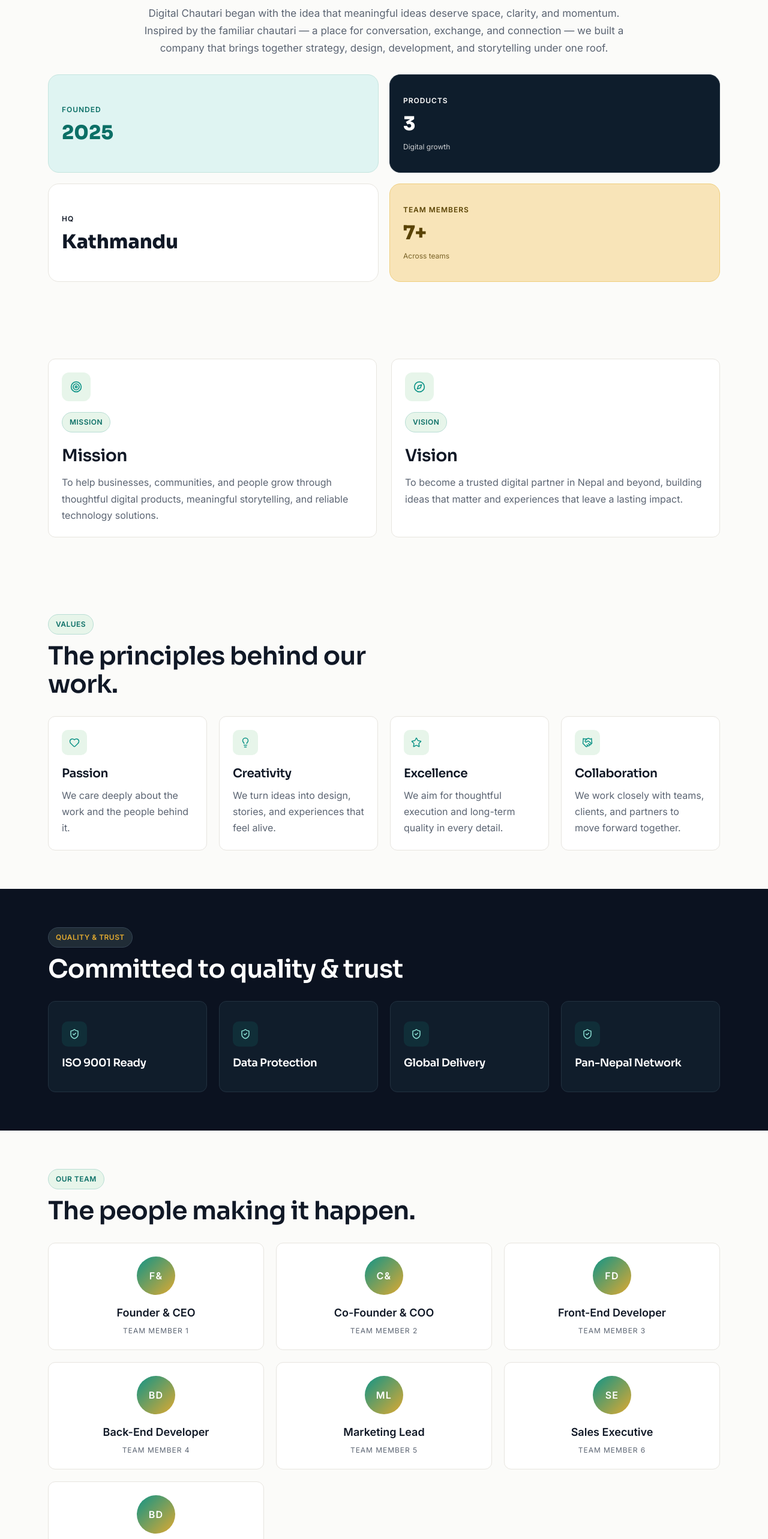
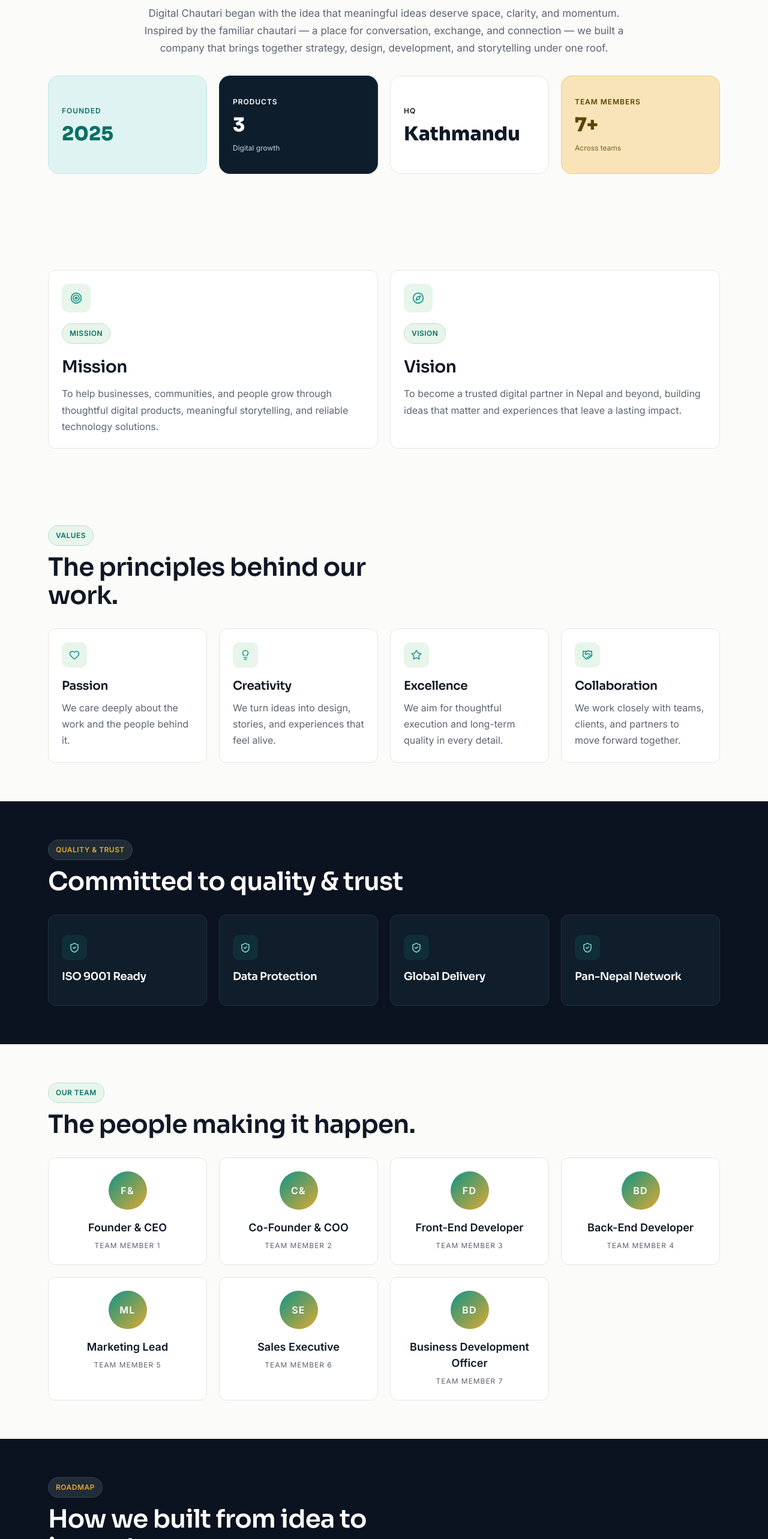
Before and after one commit to Parvesh-ops/digital-chautari, a Next.js app: page /about in a window 1280 px wide. Shown: the part 780-3346 px from the top of the page at 60% size. Built offline with nearby package versions, Linux system fonts and the light colour scheme.

Commit message:
feat: update grid layout for story, mission, values, trust, and team sections for improved responsiveness

```diff
--- a/app/(public)/about/page.tsx
+++ b/app/(public)/about/page.tsx
@@ -91,7 +91,7 @@ export default function AboutPage() {
             </p>
           </div>
 
-          <div className="story-grid">
+          <div className="grid grid-2  md:grid-cols-4">
             {storyStats.map((stat, index) => (
               <div key={stat.label} className={`story-tile tile-${stat.tone}`}>
                 <span>{stat.label}</span>
@@ -106,7 +106,7 @@ export default function AboutPage() {
 
       <section className="section">
         <div className="site-container">
-          <div className="mission-grid">
+          <div className="grid grid-2">
             {missionVision.map((item) => (
               <article key={item.title} className="mission-card">
                 <div className="mission-icon">{item.icon}</div>
@@ -122,7 +122,7 @@ export default function AboutPage() {
       <section className="section">
         <div className="site-container">
           <SectionHeading eyebrow="Values" title="The principles behind our work." />
-          <div className="values-grid">
+          <div className="grid grid-2  md:grid-cols-4">
             {values.map((value) => (
               <article key={value.name} className="value-card">
                 <div className="value-icon">{value.icon}</div>
@@ -137,7 +137,7 @@ export default function AboutPage() {
       <section className="dark-section section">
         <div className="site-container">
           <SectionHeading eyebrow="Quality & trust" title="Committed to quality & trust" light />
-          <div className="trust-grid">
+          <div className="grid grid-2  md:grid-cols-4">
             {trustItems.map((item) => (
               <div key={item} className="dark-card trust-card">
                 <div className="trust-icon"><ShieldCheck size={18} /></div>
@@ -151,7 +151,7 @@ export default function AboutPage() {
       <section className="section">
         <div className="site-container">
           <SectionHeading eyebrow="Our team" title="The people making it happen." />
-          <div className="team-grid">
+          <div className="grid grid-2  md:grid-cols-4">
             {teamMembers.map((role, index) => (
               <article key={role} className="team-card">
                 <div className="team-avatar">{role.split(" ").slice(0, 2).map((segment) => segment[0]).join("")}</div>
```
